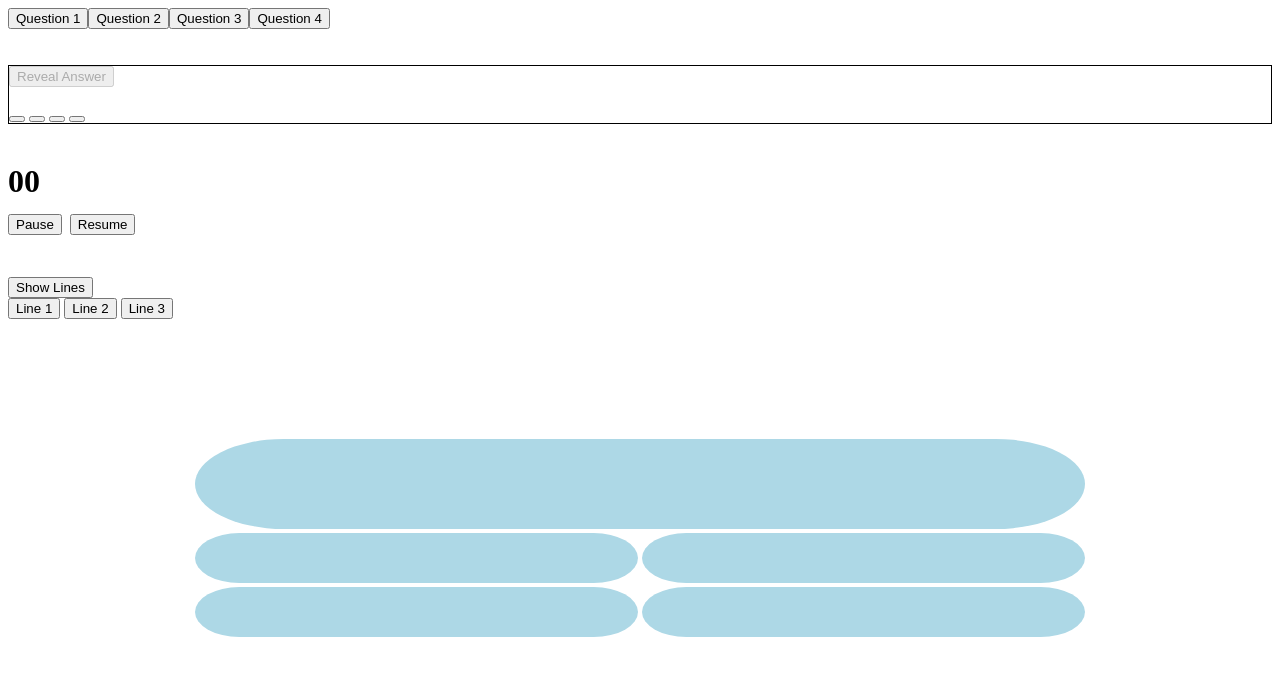
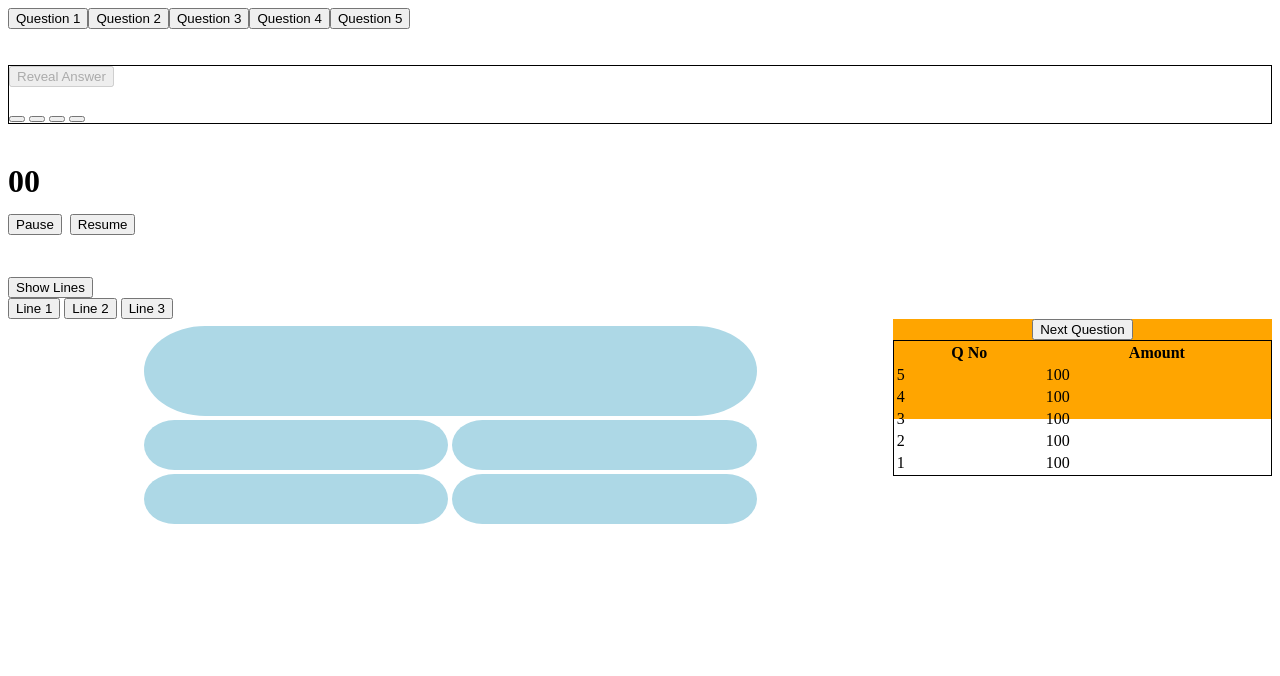
Before and after one commit to rajesh-esaver/emk-mock, a Flask app: page /host in a window 1280 px wide. Shown: the top 676 px of the page. Run offline with Flask 2, Linux system fonts and the light colour scheme; some libraries are stand-ins or nearby versions.

Commit message:
showing quesitons in table

```diff
--- /dev/null
+++ b/static/css/host.css
@@ -0,0 +1,30 @@
+
+#div_questions_list {
+    background-color: orange;
+    width: 30%;
+    height: 100px;
+}
+
+.option {
+    background-color: lightblue;
+    border-radius: 10% / 50%;
+    height: 50px;
+    text-align: center;
+    line-height: 50px;
+    font-size: 20px;
+}
+
+.question {
+    background-color: lightblue;
+    border-radius: 10% / 50%;
+    height: 90px;
+    text-align: center;
+    line-height: 90px;
+    font-size: 30px;
+}
+
+/*
+.bottom {
+    position: absolute;
+    bottom: 20%;
+}*/
--- a/static/host.js
+++ b/static/host.js
@@ -14,6 +14,8 @@ var answerUpdateObj;
 var lifeLines = ["Line 1", "Line 2", "Line 3"];
 var divOptionA, divOptionB, divOptionC, divOptionD;
 var divQuestion;
+var tableQuestionsList, btnNextQuestion;
+var lastViewedQuestionIdx = -1;
 
 class Question {
     // correctOptionIdx 0,1,2,3
@@ -92,6 +94,11 @@ function addEventListeners() {
     revealAnswerButton.addEventListener("click", (e) => {
         //console.log("answer "+currQuestion.options[0]);
         revealAnswerToContestant();
+        hideShowNextQuestionOption(true);
+    });
+
+    btnNextQuestion.addEventListener("click", (e) => {
+        loadNextQuestion();
     });
 
     lifeLinesButton.addEventListener("click", (e) => {
@@ -256,7 +263,7 @@ function loadQuestions() {
     var questionsDev = document.getElementById("questions");
     //Append the element in page (in span).
 
-    for(let i=0; i< options.length; i++) {
+    for(let i=0; i< questions.length; i++) {
         let question = questions[i];
 
         var element = document.createElement("button");
@@ -269,6 +276,46 @@ function loadQuestions() {
 
         questionsDev.appendChild(element);
     }
+}
+
+function addQuestionsToTable() {
+    for(let i=questions.length-1; i >= 0; i--) {
+        let question = questions[i];
+        var row = tableQuestionsList.insertRow(-1);
+        var cell1 = row.insertCell(0);
+        var cell2 = row.insertCell(1);
+
+        // question number
+        cell1.innerHTML = i+1;
+        // amount
+        cell2.innerHTML = "100";
+    }
+}
+
+function hideShowNextQuestionOption(show) {
+    if(show) {
+        btnNextQuestion.disabled = false;
+    } else {
+        btnNextQuestion.disabled = true;
+    }
+}
+
+function loadNextQuestion() {
+    lastViewedQuestionIdx += 1;
+    if(lastViewedQuestionIdx >= questions.length) {
+        console.log("all questions read");
+        return;
+    }
+    showQuestion(questions[lastViewedQuestionIdx]);
+    socket.emit("set_question", question);
+
+    // modifying table
+    const currQuestionTableIdx = questions.length - lastViewedQuestionIdx;
+    tableQuestionsList.rows[currQuestionTableIdx].cells[0].innerHTML = '<del>'+String(lastViewedQuestionIdx+1)+"</dev>";
+    const price = tableQuestionsList.rows[currQuestionTableIdx].cells[1].innerHTML;
+    tableQuestionsList.rows[currQuestionTableIdx].cells[1].innerHTML = '<del>'+String(price)+"</dev>";
+    hideShowNextQuestionOption(false);
+    startTimer();
 }
 
 function applyLockedAnswerStyle(optionDiv) {
@@ -291,10 +338,14 @@ function readElements() {
     divOptionC = document.getElementById("div_option_c");
     divOptionD = document.getElementById("div_option_d");
 
+    tableQuestionsList = document.getElementById("table_questions_list");
+    btnNextQuestion = document.getElementById("btn_next_question");
+
 }
 
 $(document).ready(function() {
     readElements();
     addEventListeners();
     loadQuestions();
+    addQuestionsToTable();
 });
--- a/templates/host.html
+++ b/templates/host.html
@@ -6,7 +6,7 @@
     <script type='text/javascript' src="static/lib/socket.io-client/dist/socket.io.js" crossorigin="anonymous"></script>
     <script type='text/javascript' src="static/lib/jquery-3.6.0.min.js"></script>
     <script type='text/javascript' src="static/host.js"></script>
-    <link type="text/css" rel="stylesheet" href="static/css/question.css">
+    <link type="text/css" rel="stylesheet" href="static/css/host.css">
 </head>
 <body>
     <div id="questions"></div><br /><br />
@@ -35,8 +35,9 @@
         <button id="lifeline_2">Line 2</button>
         <button id="lifeline_3">Line 3</button>
     </div>
-    <div id="div_table" class="table bottom" style="width:100%; text-align: center; position: relative, bottom;">
-        <table style="width:70%; margin-left:auto; margin-right:auto;">
+    <div style="width: 100%;">
+        <div id="div_table" class="table bottom" style="width:70%;float: left;">
+            <table style="width:70%; margin-left:auto; margin-right:auto;">
             <tr>
                 <td colspan="2"><div id="div_timer">
                     <span id="sp_timer" class="sp_timer" style="font-size: 40px;"></span>
@@ -62,6 +63,17 @@
                 </td>
             </tr>
         </table>
+        </div>
+        <div id="div_questions_list" style="float: right;">
+            <center><button id="btn_next_question">Next Question</button></center>
+            <table id="table_questions_list" style="width: 100%; border: 1px solid black;">
+                <tr>
+                    <th>Q No</th>
+                    <th>Amount</th>
+                </tr>
+            </table>
+        </div>
     </div>
+
 </body>
 </html>
```
